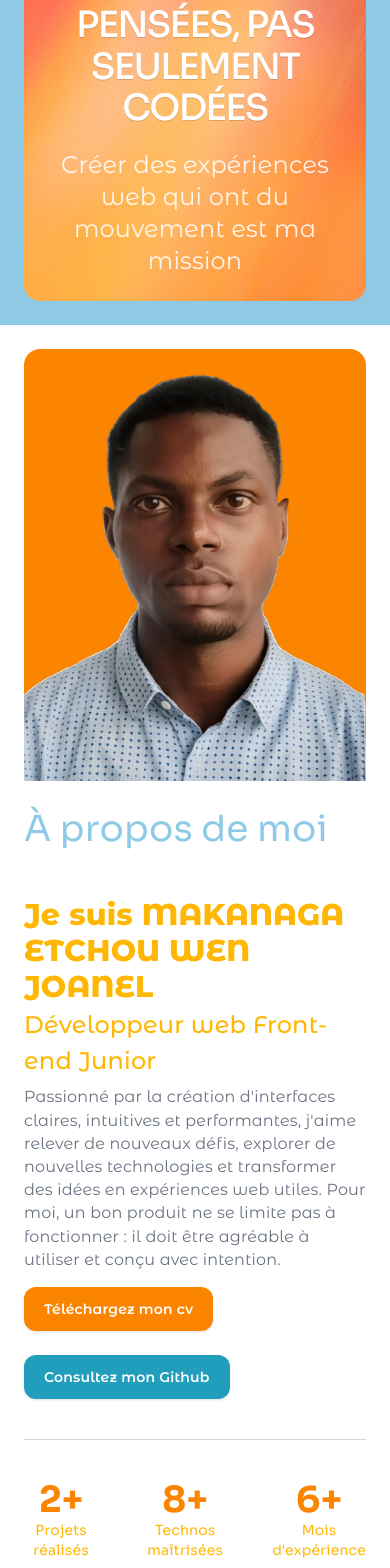
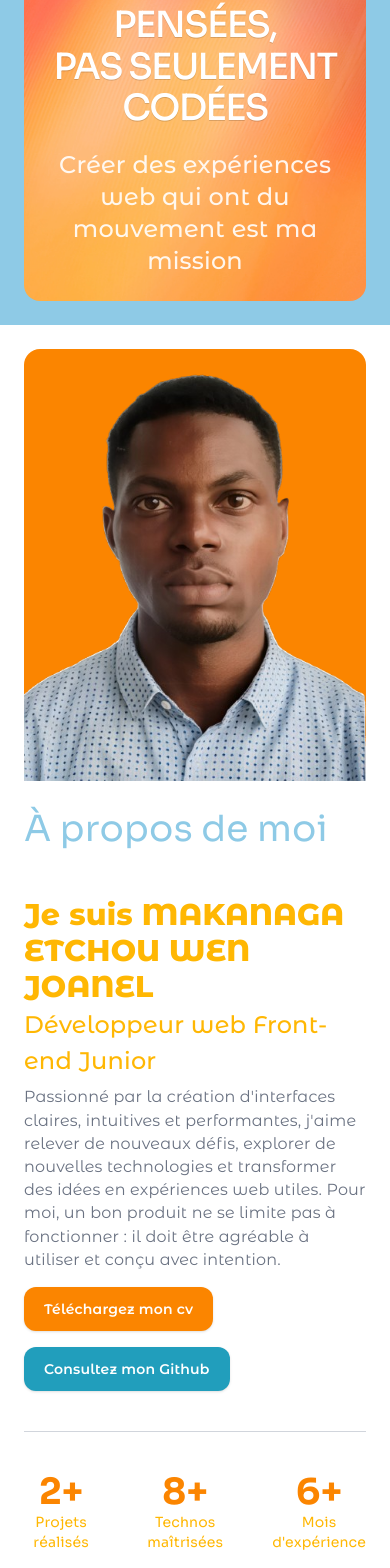
Before and after one commit to Wen360-lab/portfolio, a React (Vite) app in the folder projetPortfolio/: page / in a window 390 px wide. Shown: the part 198-1766 px from the top of the page. Built offline with nearby package versions, Linux system fonts and the light colour scheme; a web font is replaced by a local one.

Commit message:
Mise à jour mineures

```diff
--- a/projetPortfolio/src/components/About.tsx
+++ b/projetPortfolio/src/components/About.tsx
@@ -51,7 +51,7 @@ export default function About() {
                 </motion.p>
 
                 {/* Le bouton Télécharger mon CV et consulter mon Github */}
-                <div className='flex flex-col sm:flex-row gap-4'>
+                <div className='flex flex-col sm:flex-row gap-2 md:gap-4'>
                     <Button href={`${BASE}cv.pdf`} download>Téléchargez mon cv</Button>
                     <Buttonspecial href='https://github.com/Wen360-lab' external>Consultez mon Github</Buttonspecial>
                 </div>
--- a/projetPortfolio/src/components/CTA.tsx
+++ b/projetPortfolio/src/components/CTA.tsx
@@ -17,8 +17,8 @@ export default function CTA() {
             </motion.div>
 
             <div className='flex flex-col gap-4 items-center'>
-                <h2 className='text-white font-hearling'>Téléchargez mon CV</h2>
-                <p className='font-nav text-sm text-justify pt-6 text-white/80'>Toutes les infos essentielles sur mon profil,<br /> en un document.</p>
+                <h1 className='text-white font-hearling'>Téléchargez <br />mon CV</h1>
+                <p className='font-nav text-sm pt-4 text-white/80 text-center'>Toutes les infos essentielles <br />sur mon profil, en un document.</p>
 
                 {/* Le bouton Télécharger mon CV */}
                 <Button href={`${BASE}cv.pdf`} download>Téléchargez mon cv</Button>
--- a/projetPortfolio/src/components/Header.tsx
+++ b/projetPortfolio/src/components/Header.tsx
@@ -27,7 +27,7 @@ export default function Header() {
 
         <a href={`${BASE}cv.pdf`}
         download
-        className="hidden lg:inline-block rounded-xl px-5 py-3 text-sm font-semibold font-nav text-white border-2 opacity-100 bg-accent shadow hover:bg-amber-700 transition-opacity duration-300 border-yellow"
+        className="hidden lg:inline-block rounded-xl px-5 py-3 text-sm font-semibold font-nav text-white border-2 border-yellow opacity-100 bg-accent shadow hover:bg-teal  duration-300 hover:border-white"
       >
         Téléchargez mon CV
       </a>
@@ -43,7 +43,7 @@ export default function Header() {
 
       {/* Menu mobile déroulant */}
       {isOpen && (
-        <nav className="absolute top-full left-0 w-full bg-white shadow lg:hidden">
+        <nav className="absolute top-full left-0 w-full bg-white/70 shadow lg:hidden">
           <ul className="flex flex-col gap-4 p-6 text-sm font-medium font-nav text-teal">
             <li className="hover:text-orange duration-300"><a href="#accueil" onClick={() => setIsOpen(false)}>Accueil</a></li>
             <li className="hover:text-orange duration-300"><a href="#apropos" onClick={() => setIsOpen(false)}>À propos</a></li>
@@ -54,7 +54,7 @@ export default function Header() {
 
                 <a href={`${BASE}cv.pdf`}
                 download
-                className="inline-block rounded-xl px-5 py-3 text-sm font-semibold text-white bg-accent shadow"
+                className="inline-block rounded-xl px-5 py-3 text-sm font-semibold text-white bg-accent shadow  hover:bg-teal duration-300"
               >
                 Téléchargez mon CV
               </a>
--- a/projetPortfolio/src/components/Hero.tsx
+++ b/projetPortfolio/src/components/Hero.tsx
@@ -14,11 +14,11 @@ export default function Hero() {
           animate={{ opacity: 1, y: 0 }}
           transition={{ duration: 0.6 }}
         >
-          DES INTERFACES PENSÉES, PAS SEULEMENT CODÉES
+          DES INTERFACES PENSÉES,<br /> PAS SEULEMENT CODÉES
         </motion.h1>
 
         <motion.p
-          className="mt-4 text-2xl text-white/90 font-nav mx-auto"
+          className="mt-4 text-2xl text-white/90 font-nav mx-auto md:px-60 font-medium"
           initial={{ opacity: 0, y: 20 }}
           animate={{ opacity: 1, y: 0 }}
           transition={{ duration: 0.6, delay: 0.2 }}
--- a/projetPortfolio/src/index.css
+++ b/projetPortfolio/src/index.css
@@ -74,6 +74,10 @@ body {
   margin: 0;
 }
 
+html {
+  overflow-x: hidden;
+}
+
 
 h1,
 h2 {
```
